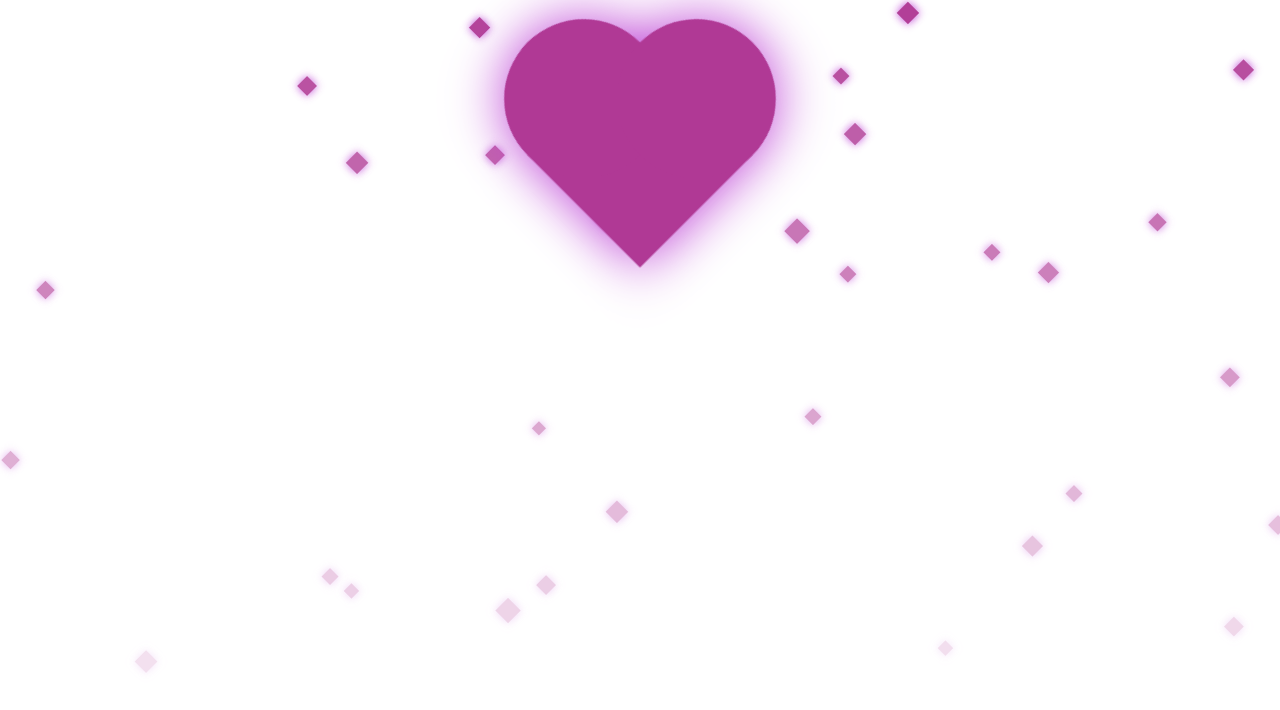
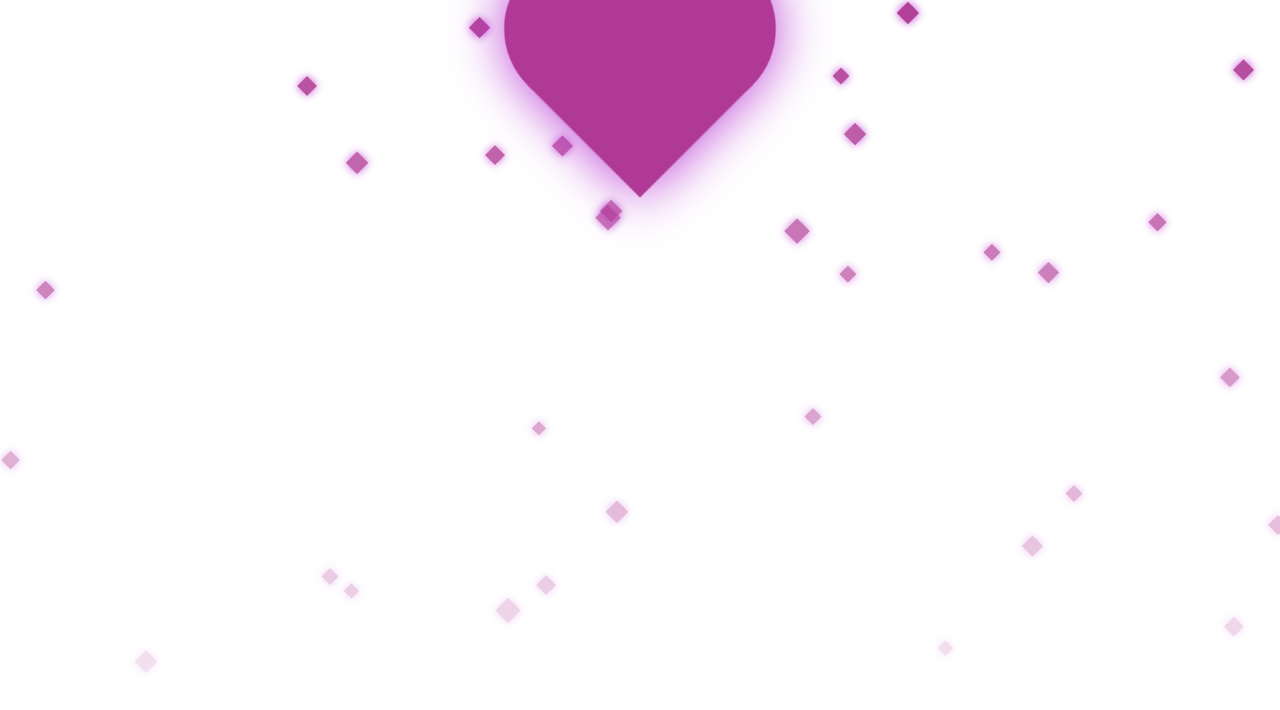
Before and after one commit to NAR-Research/valentins-day-heart-2026, a plain HTML site: page index.html in a window 1280 px wide. Drawn offline with Linux system fonts and the light colour scheme.

Commit message:
Add files via upload
updated small heart

```diff
--- a/style.css
+++ b/style.css
@@ -14,7 +14,7 @@
 /* === BIG CLASSIC HEART (smaller) === */
 .big-heart {
   position: absolute;
-  top: 80px;
+  top: 10px;
   left: 50%;
   width: 150px;   /* smaller desktop size */
   height: 150px;
```
